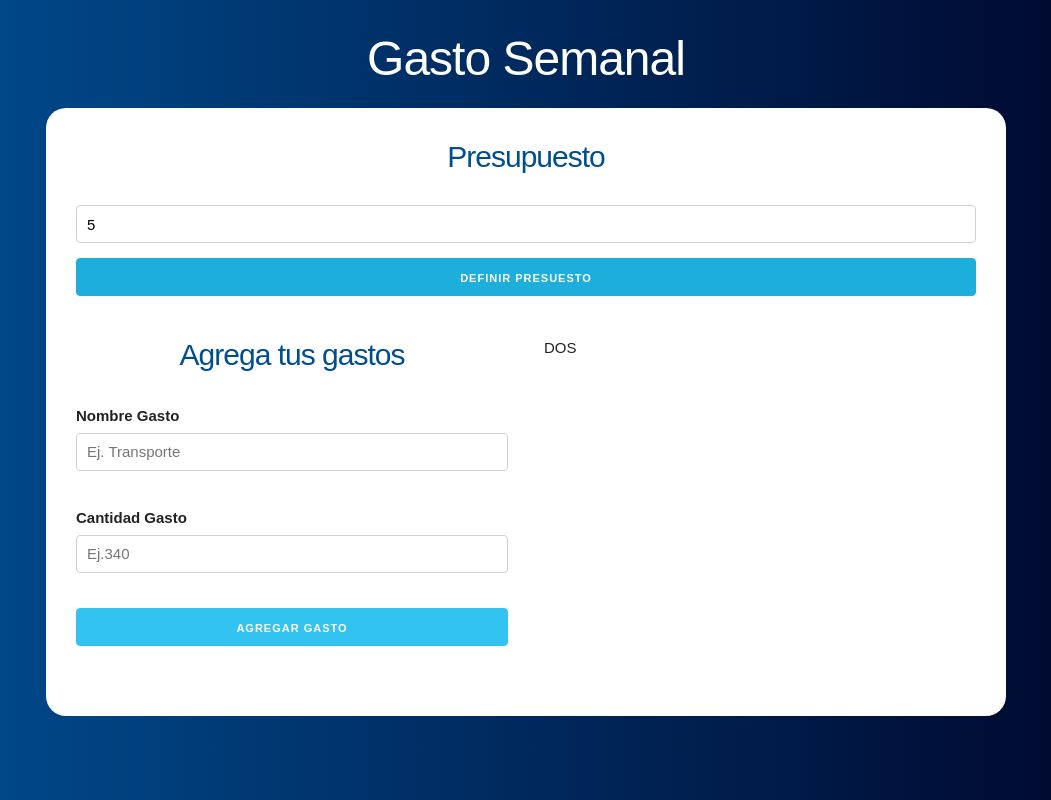
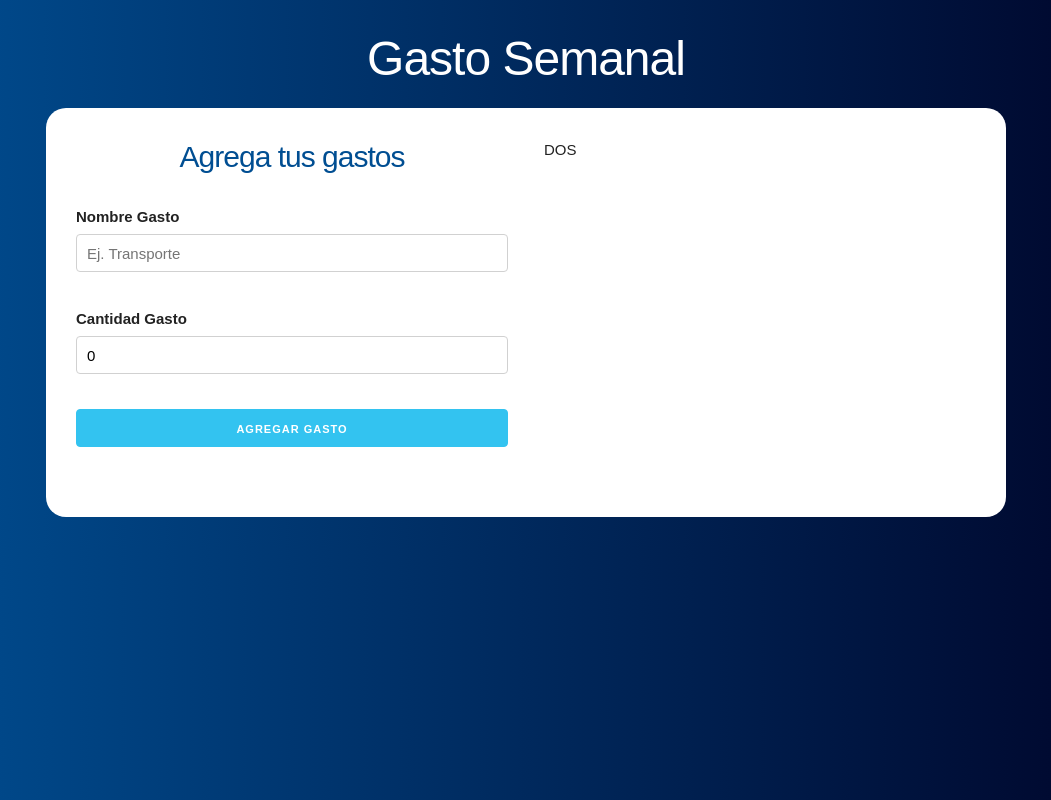
Before and after one commit to EzequielLara/control_presupuesto, a React (Create React App) app: page / in a window 1280 px wide. Both pictures are taken after typing "5" into the empty fields and a click on the input "Definir Presuesto". Shown: the whole page, without its empty margins (114-1165 px from the left). Built offline with nearby package versions, Linux system fonts and the light colour scheme.

Commit message:
añadiendo más states a los componentes

```diff
--- a/package.json
+++ b/package.json
@@ -9,6 +9,7 @@
     "react": "^17.0.2",
     "react-dom": "^17.0.2",
     "react-scripts": "4.0.3",
+    "shortid": "^2.2.16",
     "web-vitals": "^1.1.2"
   },
   "scripts": {
--- a/src/App.js
+++ b/src/App.js
@@ -9,6 +9,15 @@ function App() {
   //Definir State
   const [ presupuesto, guardarPresupuesto ] = useState(0);
   const [ restante, guardarRestante ] = useState(0);
+  const [ mostrarpregunta, actualizaPregunta ] = useState(true);
+  const [ gastos, guardarGastos ] = useState([]);
+
+  //Cuando agregamos un nuevo gasto:
+  const agregarNuevoGasto = gasto =>{
+
+    guardarGastos([...gastos, gasto]);
+
+  }
 
 
   return (
@@ -16,15 +25,19 @@ function App() {
       <header>
         <h1>Gasto Semanal</h1>
         <div className = "contenido-principal contenido">
+        { mostrarpregunta ?
           <Pregunta
             guardarPresupuesto = {guardarPresupuesto}
             guardarRestante = {guardarRestante}
+            actualizaPregunta = {actualizaPregunta}
 
-          />
+          />:
         <div className = 'row'>
 
           <div className = 'one-half column'>
-            <Formulario/>
+            <Formulario
+                agregarNuevoGasto = {agregarNuevoGasto}
+            />
           </div>
 
           <div className = 'one-half column'>
@@ -32,6 +45,7 @@ function App() {
           </div>
 
         </div>
+        }
         </div>
       </header>
    </div>
--- a/src/components/Formulario.js
+++ b/src/components/Formulario.js
@@ -1,9 +1,51 @@
-import React from 'react';
+import React, { useState } from 'react';
+import Error from './Error';
+import shortid from 'shortid';
 
-const Formulario = () => {
+const Formulario = ({agregarNuevoGasto}) => {
+
+    const [nombre, guardarNombre] = useState('');
+    const [cantidad, guardarCantidad] = useState(0);
+    const [error, guardarError] = useState(false);
+
+    //cuando el usuario agrega un gasto
+    const agregaGasto = e =>{
+        e.preventDefault()
+        //validar
+       if(cantidad < 1 || isNaN(cantidad) || nombre.trim() === '' ){
+
+            guardarError(true);
+
+        }else{
+
+            guardarError(false);
+
+        }
+
+        //construir el gasto
+        const gasto = {
+            nombre,
+            cantidad,
+            id: shortid.generate() //creamos los id instalando el paquete shorid (npm i shorid)
+        }
+
+        // pasar el gasto
+
+        agregarNuevoGasto(gasto);
+
+        //resetear el formulario
+        guardarNombre('');
+        guardarCantidad(0);
+    }
+
+
     return (
-        <form>
+        <form
+            onSubmit = {agregaGasto}
+        >
             <h2>Agrega tus gastos</h2>
+
+            { error ? <Error mensaje = 'Los campos son obligatorios'/>: null}
 
             <div className = 'campo'>
                 <label>Nombre Gasto</label>
@@ -11,6 +53,8 @@ const Formulario = () => {
                     type = 'text'
                     className = 'u-full-width'
                     placeholder = 'Ej. Transporte'
+                    value = {nombre}
+                    onChange = { e => guardarNombre(e.target.value)}
                 />
             </div>
 
@@ -20,13 +64,15 @@ const Formulario = () => {
                     type = 'number'
                     className = 'u-full-width'
                     placeholder = 'Ej.340'
+                    value = {cantidad}
+                    onChange = { e => guardarCantidad(parseInt(e.target.value), 10)}
                 />
             </div>
-
             <input
                 type = 'submit'
                 className = 'button-primary u-full-width'
                 value = 'Agregar Gasto'
+
             />
 
         </form>
--- a/src/components/Pregunta.js
+++ b/src/components/Pregunta.js
@@ -1,7 +1,7 @@
 import React, {Fragment, useState} from 'react';
 import Error from './Error';
 
-const Pregunta = ({guardarPresupuesto, guardarRestante}) => {
+const Pregunta = ({guardarPresupuesto, guardarRestante, actualizaPregunta}) => {
 
     //Definir los states
 
@@ -25,6 +25,7 @@ const Pregunta = ({guardarPresupuesto, guardarRestante}) => {
             guardarError(false);
             guardarPresupuesto(cantidad);
             guardarRestante(cantidad);
+            actualizaPregunta(false);
 
         }
 
```
Also changed, not shown: 1 other file (tests, documents, lock files or other folders).
